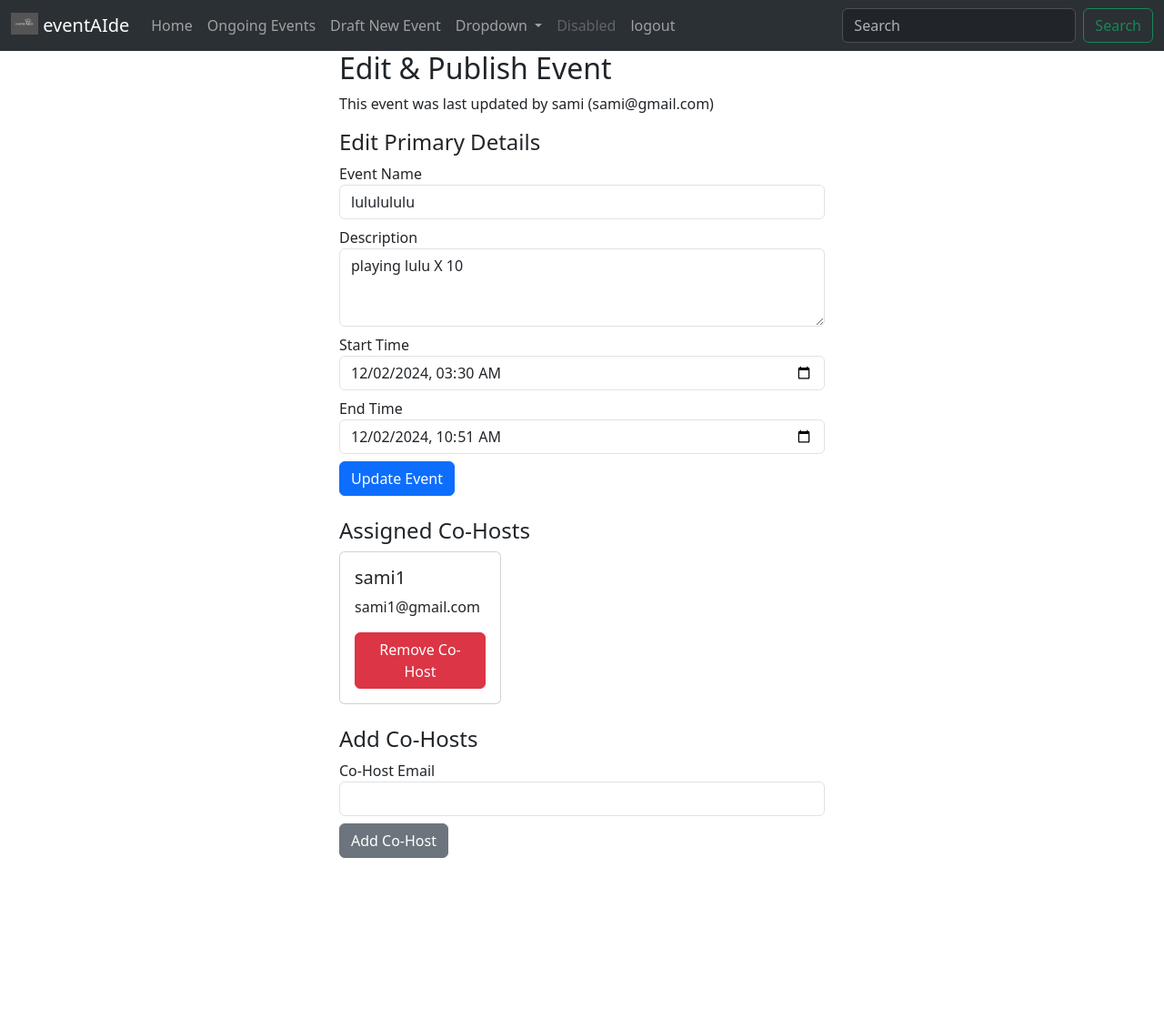
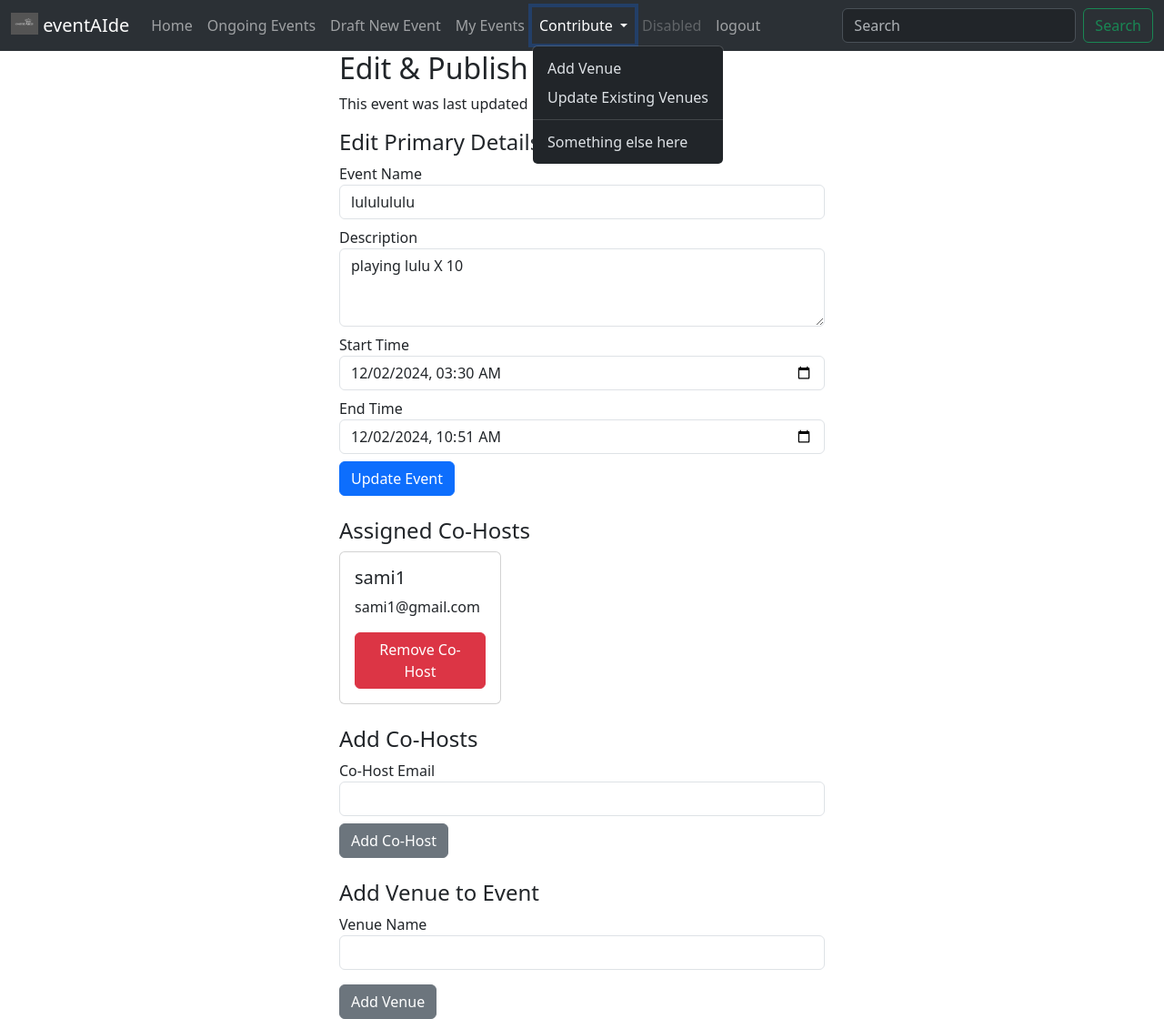
Before and after one commit to jubairsami01/eventAIde, a Flask app: page /management/edit_event/1 in a window 1280 px wide, after a click on "Contribute". Shown: the whole page at 91% size. Before the commit the page ends 943 px from the top, so only its background shows below. Run offline with Flask 3, Linux system fonts and the light colour scheme; the visitor is signed in with stand-in values (Sample User, id 1); data comes from the database, SQL or seed files in the repository; data that the repository does not hold is empty.

Commit message:
event almost ready

```diff
--- a/app/routes/management_routes.py
+++ b/app/routes/management_routes.py
@@ -1,6 +1,7 @@
 from flask import Blueprint, render_template, request, redirect, url_for, flash, session
-from app.models import get_all_events, create_event_draft, get_users_events, get_event_draft, update_event_draft, add_cohost_db, get_cohosts, remove_cohost_db, get_user_by_id
+from app.models import get_all_events, create_event_draft, get_users_events, get_event_draft, update_event_draft, add_cohost_db, get_cohosts, remove_cohost_db, get_user_by_id, delete_event_db, add_venue_db, update_venue_db, get_event_venue, get_venue_details, show_all_venues, add_event_venue_db
 #from app.models import get_event_by_id, update_event
+from app.tools import string_to_json, json_to_string
 
 bp = Blueprint('management', __name__, url_prefix='/management')
 
@@ -33,6 +34,9 @@ def edit_event(event_id):
     #print(drafted_event)
     cohosts = get_cohosts(event_id)
     last_updated_by = get_user_by_id(drafted_event['last_updated_by'])
+    event_venue = get_event_venue(event_id)
+    all_venues = show_all_venues()
+    #print("evnent_venue", event_venue)
 
     if request.method == 'POST':
         name = request.form['name']
@@ -42,7 +46,12 @@ def edit_event(event_id):
         update_event_draft(event_id, name, description, start_time, end_time, session['user_id'])
         flash('Event updated successfully!')
         return redirect(url_for('management.edit_event', event_id=event_id))
-    return render_template('management/edit_event.html', drafted_event=drafted_event, cohosts=cohosts, last_updated_by=last_updated_by)
+    return render_template('management/edit_event.html', drafted_event=drafted_event, cohosts=cohosts, last_updated_by=last_updated_by, event_venue=event_venue, all_venues=all_venues)
+
+@bp.route('/delete_event/<event_id>')
+def delete_event(event_id):
+    delete_event_db(event_id)
+    flash('Event deleted successfully!')
 
 @bp.route('/add_cohost/<event_id>', methods=['GET', 'POST'])
 def add_cohost(event_id):
@@ -61,6 +70,64 @@ def remove_cohost(event_id, email):
     flash(temp)
     return redirect(url_for('management.edit_event', event_id=event_id))
 
+@bp.route('/add_venue', methods=['GET', 'POST'])
+def add_venue():
+    if 'user_id' not in session:
+        flash('Please log in to add a venue.')
+        return redirect(url_for('customer.login'))
+
+    if request.method == 'POST':
+        name = request.form['name']
+        location_data = request.form['location_data']
+        address = request.form['address']
+        details_json = request.form['details_json']
+        details_json = string_to_json(details_json)
+        flashed = add_venue_db(name, location_data, address, details_json)
+        flash(flashed)
+    return render_template('management/add_venue.html')
+
+@bp.route('/edit_venue/<venue_id>', methods=['GET', 'POST'])
+def edit_venue(venue_id):
+    if 'user_id' not in session:
+        flash('Please log in to edit a venue.')
+        return redirect(url_for('customer.login'))
+    venue = get_venue_details(venue_id)
+    venue['details_json'] = json_to_string(venue['details_json'])
+    if request.method == 'POST':
+        name = request.form['name']
+        location_data = request.form['location_data']
+        address = request.form['address']
+        details_json = request.form['details_json']
+        details_json = string_to_json(details_json)
+        flashed = update_venue_db(venue_id, name, location_data, address, details_json)
+        flash(flashed)
+        return redirect(url_for('management.edit_venue', venue_id=venue_id))
+    return render_template('management/edit_venue.html', venue=venue)
+
+@bp.route('/add_event_venue/<event_id>/<venue_id>', methods=['GET', 'POST'])
+@bp.route('/add_event_venue/<event_id>/', methods=['GET', 'POST'])
+def add_event_venue(event_id, venue_id=None):
+    if request.method == 'POST':
+        # If venue_id is None, try to get it from form data
+        if venue_id is None:
+            venue_id = request.form.get('venue_id')
+
+        flashed = add_event_venue_db(event_id, venue_id)
+        flash(flashed)
+        return redirect(url_for('management.edit_event', event_id=event_id))
+
+    # Handle GET request if needed
+    return redirect(url_for('management.edit_event', event_id=event_id))
+
+@bp.route('/update_event_venue/<event_id>', methods=['GET', 'POST'])
+def update_event_venue(event_id):
+    if request.method == 'POST':
+        customized_details = request.form['customized_details']
+        customized_details = string_to_json(customized_details)
+        flashed = update_event_venue_db(event_id, customized_details)
+        flash(flashed)
+        return redirect(url_for('management.edit_event', event_id=event_id))
+    return redirect(url_for('management.edit_event', event_id=event_id))
 
 #analyze from the follwoing
 """
--- a/app/templates/base.html
+++ b/app/templates/base.html
@@ -37,14 +37,16 @@
                       <a class="nav-link" href="{{ url_for('customer.register') }}">register</a>
                   </li>
                     {% else %}
-
+                <li class="nav-item">
+                      <a class="nav-link" href="{{ url_for('customer.my_events') }}">My Events</a>
+                </li>
               <li class="nav-item dropdown">
                 <a class="nav-link dropdown-toggle" href="#" role="button" data-bs-toggle="dropdown" aria-expanded="false">
-                  Dropdown
+                  Contribute
                 </a>
                 <ul class="dropdown-menu">
-                  <li><a class="dropdown-item" href="#">Action</a></li>
-                  <li><a class="dropdown-item" href="#">Another action</a></li>
+                  <li><a class="dropdown-item" href="{{ url_for('management.add_venue') }}">Add Venue</a></li>
+                  <li><a class="dropdown-item" href="{{ url_for('customer.update_existing_venues') }}">Update Existing Venues</a></li>
                   <li><hr class="dropdown-divider"></li>
                   <li><a class="dropdown-item" href="#">Something else here</a></li>
                 </ul>
--- a/app/templates/management/edit_event.html
+++ b/app/templates/management/edit_event.html
@@ -1,5 +1,5 @@
 {% extends 'base.html' %}
-{% block title %}login to eventAIde{% endblock %}
+{% block title %}eventAIde : Edit and Publish Event{% endblock %}
 
 {% block content %}
 <div class="container">
@@ -38,6 +38,17 @@
                             <h5 class="card-title">{{ cohost.name }}</h5>
                             <p class="card-text">{{ cohost.email }}</p>
                             <a href="{{ url_for('management.remove_cohost', event_id=drafted_event.event_id, email=cohost.email) }}" class="btn btn-danger">Remove Co-Host</a>
+                        <script>
+                            function confirmDelete(event) {
+                                if (!confirm("Are you sure you want to remove this co-host?")) {
+                                    event.preventDefault();
+                                }
+                            }
+
+                            document.querySelectorAll('.btn-danger').forEach(button => {
+                                button.addEventListener('click', confirmDelete);
+                            });
+                        </script>
                         </div>
                     </div>
                 </div>
@@ -52,6 +63,63 @@
                 <input type="hidden" name="csrf_token" value="{{ csrf_token() }}">
                 <button type="submit" class="btn btn-secondary mt-2">Add Co-Host</button>
             </form>
+            {% if event_venue %}
+            <h4 class="mt-4">Update Venue Details</h4>
+
+            {% else %}
+            <h4 class="mt-4">Add Venue to Event</h4>
+            <form id="venueForm" data-base-url="{{ url_for('management.add_event_venue', event_id=drafted_event.event_id) }}" method="POST" onsubmit="return setFormAction()">
+    <div class="form-group mt-2">
+        <label for="venue_name">Venue Name</label>
+        <input type="text" class="form-control" id="venue_name" name="venue_name"
+               oninput="showSuggestions(this.value)" required>
+        <div id="suggestions" class="list-group mt-2"></div>
+    </div>
+
+    <script>
+        const venues = {{ all_venues | tojson | safe }};
+
+        function showSuggestions(query) {
+            const suggestions = document.getElementById('suggestions');
+            suggestions.innerHTML = '';
+            if (query.length === 0) return;
+
+            const filteredVenues = venues.filter(venue =>
+                venue.name.toLowerCase().includes(query.toLowerCase())
+            );
+
+            filteredVenues.forEach(venue => {
+                const suggestionItem = document.createElement('a');
+                suggestionItem.classList.add('list-group-item', 'list-group-item-action');
+                suggestionItem.textContent = `${venue.name} (${venue.address})`;
+                suggestionItem.href = '#';
+                suggestionItem.onclick = function() {
+                    document.getElementById('venue_name').value = venue.name;
+                    document.getElementById('venue_id').value = venue.venue_id;
+                    suggestions.innerHTML = '';
+                    return false;
+                };
+                suggestions.appendChild(suggestionItem);
+            });
+        }
+
+        function setFormAction() {
+    const venueId = document.getElementById('venue_id').value;
+    const form = document.getElementById('venueForm');
+    const baseUrl = form.dataset.baseUrl;
+
+    // Remove trailing slashes from baseUrl and clean up the path
+    const cleanBaseUrl = baseUrl.replace(/\/+$/, '');
+    form.action = `${cleanBaseUrl}/${venueId}`;
+    return true;
+}
+    </script>
+
+    <input type="hidden" id="venue_id" name="venue_id">
+    <input type="hidden" name="csrf_token" value="{{ csrf_token() }}">
+    <button type="submit" class="btn btn-secondary mt-2">Add Venue</button>
+</form>
+            {% endif %}
 
     </div>
 </div>
--- a/db_structure.txt
+++ b/db_structure.txt
@@ -152,3 +152,8 @@ describe testsample;
 | name  | varchar(255) | NO   |     | NULL    |                |
 | email | varchar(255) | NO   |     | NULL    |                |
 +-------+--------------+------+-----+---------+----------------+
+
+
+CREATE USER 'root2'@'localhost' IDENTIFIED BY '1234abC$';
+GRANT ALL PRIVILEGES ON eventaide_db.* TO 'root2'@'localhost';
+FLUSH PRIVILEGES;
```
Also changed, not shown: app/models.py (+57 -11 lines), app/routes/customer_routes.py (+17 -1 lines), app/templates/customer/my_events.html (added, +46 -0 lines), app/templates/customer/update_existing_venues.html (added, +42 -0 lines), app/templates/management/add_venue.html (added, +60 -0 lines), app/templates/management/edit_venue.html (added, +59 -0 lines), app/tools.py (added, +26 -0 lines), requirements.txt (+149 -0 lines).
